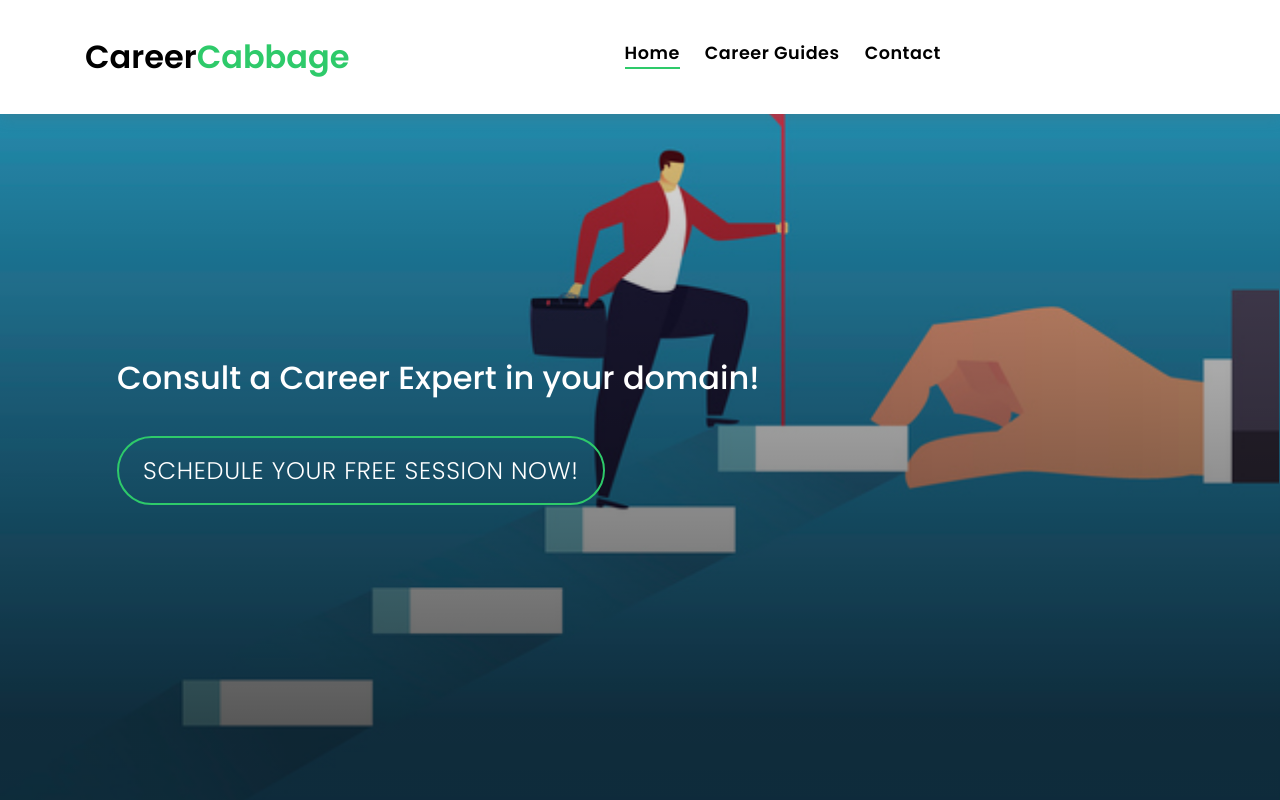
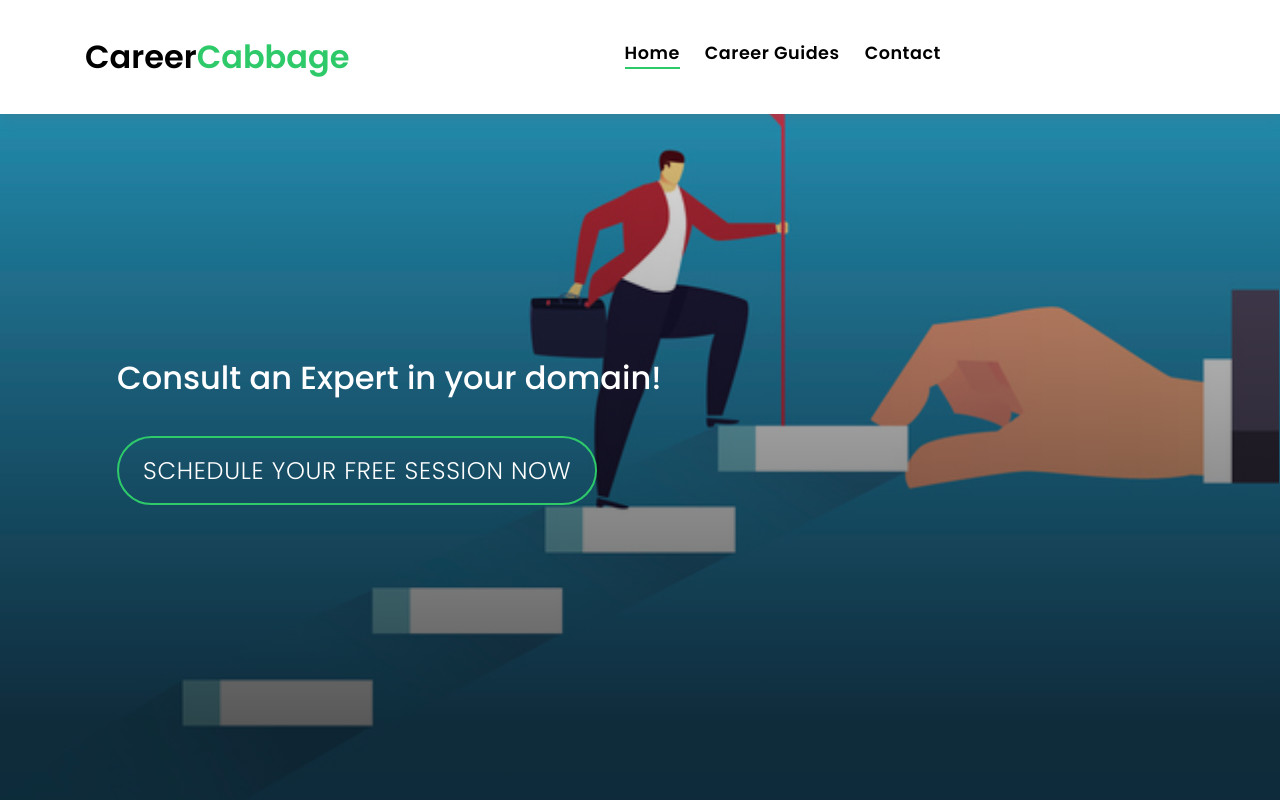
Before and after one commit to trigun-monk/career_cabbage, a plain HTML site: page index.html in a window 1280 px wide. Shown: the top 800 px of the page. Drawn offline with Linux system fonts and the light colour scheme.

Commit message:
change in text

```diff
--- a/index.html
+++ b/index.html
@@ -201,10 +201,10 @@
                   <div class="intro-body">
 
                     <h2 style="color:white"  >
-                      Consult a Career Expert in your domain!<br/>
+                      Consult an Expert in your domain!<br/>
                      </h2>
                     <p class="intro-subtitle intro-price">
-                      <a href="expert-grid.html"><span class="price-a"> Schedule your free session now!</span></a>
+                      <a href="expert-grid.html"><span class="price-a"> Schedule your free session now</span></a>
                     </p>
                   </div>
                 </div>
```
